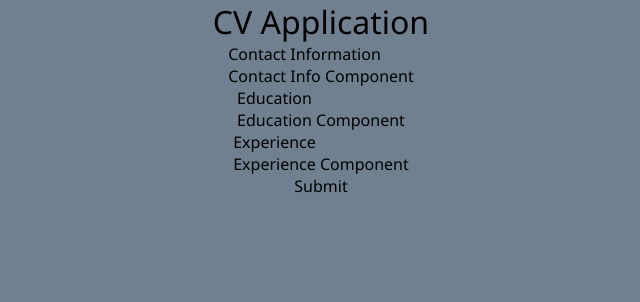
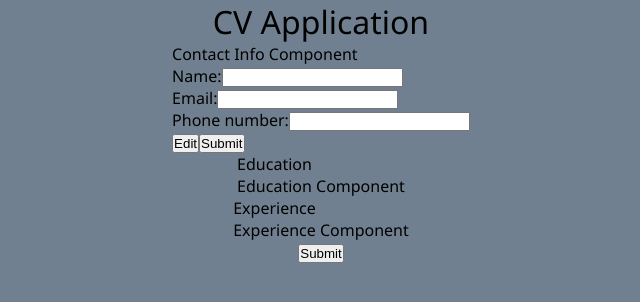
Before and after one commit to derek4987/cv-application, a React (Create React App) app: page / in a window 1280 px wide. Shown: the top 302 px of the page, without its empty margins (319-959 px from the left). Built offline with nearby package versions, Linux system fonts and the light colour scheme.

Commit message:
Initial contact info component content

```diff
--- a/src/App.js
+++ b/src/App.js
@@ -14,7 +14,6 @@ function App() {
       <div id='appTitle'>CV Application</div>
       <div id='pageContent'>
         <div id='contactInfoComponent'>
-          <div className='componentTitle'>Contact Information</div> {/*add in actual component*/}
           <ContactInfo title="Contact Info Component" />
         </div>
         <div id='educationComponent'>
--- a/src/components/ContactInfo.js
+++ b/src/components/ContactInfo.js
@@ -2,10 +2,32 @@
 
 import React, { useState } from 'react';
 import './styles/contactInfo.css';
+import EditButton from './EditButton';
+import SubmitButton from './SubmitButton';
 
 function ContactInfo(props) {
 
-    return <div>{props.title}</div>
+    return (
+    	<>
+    	<div className='componentTitle'>{props.title}</div>
+    	<div>
+				<label>Name:</label>
+				<input type='text' pattern='[a-zA-Z]*' />
+    	</div>
+			<div>
+				<label>Email:</label>
+				<input type='email' />
+    	</div>
+			<div>
+				<label>Phone number:</label>
+				<input type='number' minLength='10' maxLength='10'/>
+    	</div>
+			<div>
+				<EditButton title="Edit" />
+				<SubmitButton title="Submit" />
+			</div>
+    	</>
+    );
 }
 
 export default ContactInfo;
--- a/src/components/EditButton.js
+++ b/src/components/EditButton.js
@@ -5,7 +5,7 @@ import './styles/editButton.css';
 
 function EditButton(props) {
 
-    return <div>{props.title}</div>
+    return <button type='button'>{props.title}</button>
 }
 
 export default EditButton;
--- a/src/components/SubmitButton.js
+++ b/src/components/SubmitButton.js
@@ -5,7 +5,7 @@ import './styles/submitButton.css';
 
 function SubmitButton(props) {
 
-    return <div>{props.title}</div>
+    return <button type='button'>{props.title}</button>
 }
 
 export default SubmitButton;
```
